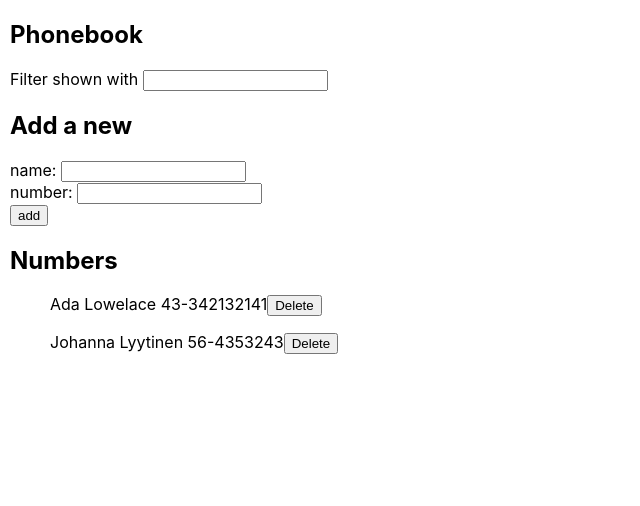
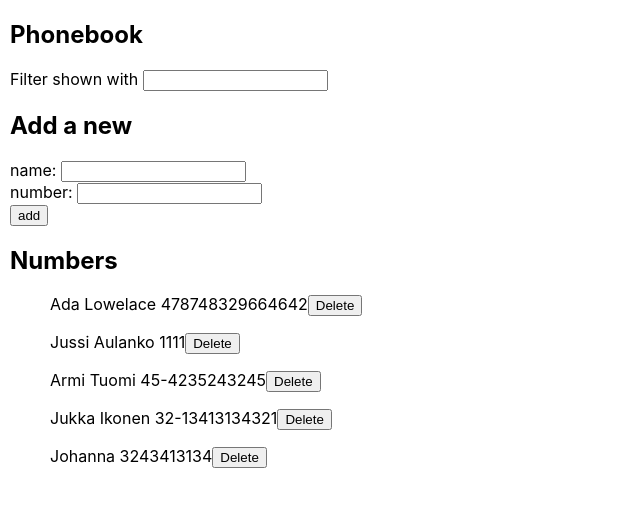
Before and after one commit to johannaly/fullstack-hy2020, a React (Create React App) app in the folder osa2/puhelinluettelo/: page / in a window 1280 px wide. Shown: the top 506 px of the page, without its empty margins (0-640 px from the left). Built offline with nearby package versions, Linux system fonts and the light colour scheme; data requests are answered from the project's data file.

Commit message:
puhelinluettelo 2.18

```diff
--- a/osa2/puhelinluettelo/db.json
+++ b/osa2/puhelinluettelo/db.json
@@ -2,13 +2,28 @@
   "persons": [
     {
       "name": "Ada Lowelace",
-      "number": "43-342132141",
+      "number": "478748329664642",
       "id": 5
     },
     {
-      "name": "Johanna Lyytinen",
-      "number": "56-4353243",
+      "name": "Jussi Aulanko",
+      "number": "1111",
       "id": 6
+    },
+    {
+      "name": "Armi Tuomi",
+      "number": "45-4235243245",
+      "id": 8
+    },
+    {
+      "name": "Jukka Ikonen",
+      "number": "32-13413134321",
+      "id": 9
+    },
+    {
+      "name": "Johanna",
+      "number": "3243413134",
+      "id": 13
     }
   ]
 }
--- a/osa2/puhelinluettelo/src/App.js
+++ b/osa2/puhelinluettelo/src/App.js
@@ -9,8 +9,6 @@ import personService from './services/persons'
 const App = () => {
 
     const [persons, setPersons] = useState([])
-    const names = persons.map(p => p.name)
-
     const [newName, setNewName] = useState('')
     const [newNumber, setNewNumber] = useState('')
     const[newFilter, setNewFilter] = useState("")
@@ -43,13 +41,29 @@ const App = () => {
             number: newNumber
         }
 
-        if (names.includes(newName)) {
-            window.alert(`${newName} is already added to phonebook`)
+        if (persons.map(p=> p.name).includes(newName)) {
+            const personData = persons.filter(p => p.name === newName)
+            const personId = personData[0].id.toString()
+           // const testFind = (p) => p.id.toString() === personId
+            const personIndex = persons.findIndex((p) => p.id.toString() === personId )
+            if(personData[0].number !== newNumber){
+                window.confirm(`${newName} is already added to phonebook, replace
+                the old number with a new one?`)
+                personService
+                    .updateNumber(personId, personObject)
+                    .then (person => {
+                           const newPersons = [...persons]
+                           newPersons[personIndex] = personObject
+                           setPersons(newPersons)
+                    })
+           } else {
+               window.alert(`${newName} is already added to phonebook`)
+           }
+
         } else {
             personService
                 .create(personObject)
                 .then(person => {
-                    console.log("Updating persons")
                     setPersons(persons.concat(person))
                 })
         }
--- a/osa2/puhelinluettelo/src/components/FilterNamesToShow.js
+++ b/osa2/puhelinluettelo/src/components/FilterNamesToShow.js
@@ -1,10 +1,6 @@
 import React from 'react'
 
-
-
-
 const FilterNamesToShow = (props) => {
-    //console.log("filter",  props.persons)
     const namesMatch = props.newFilter !== ""
     ? props.persons.filter(p => p.name.toUpperCase().startsWith(props.newFilter.toUpperCase()))
     : props.persons
--- a/osa2/puhelinluettelo/src/services/persons.js
+++ b/osa2/puhelinluettelo/src/services/persons.js
@@ -14,7 +14,7 @@ const create = personObject => {
     return request.then(response => response.data)
 }
 
-const deletePerson = (id) => {
+const deletePerson = id => {
     const request = axios.delete(`${baseUrl}/${id}`)
     return request
             .then(response => response.data)
@@ -23,8 +23,14 @@ const deletePerson = (id) => {
             })
 }
 
+const updateNumber = (id, personObject) => {
+    const request = axios.put(`${baseUrl}/${id}`, personObject)
+    return request.then(response => response.data)
+}
+
 export default {
     getAll,
     create,
-    deletePerson
+    deletePerson,
+    updateNumber
 }
```
